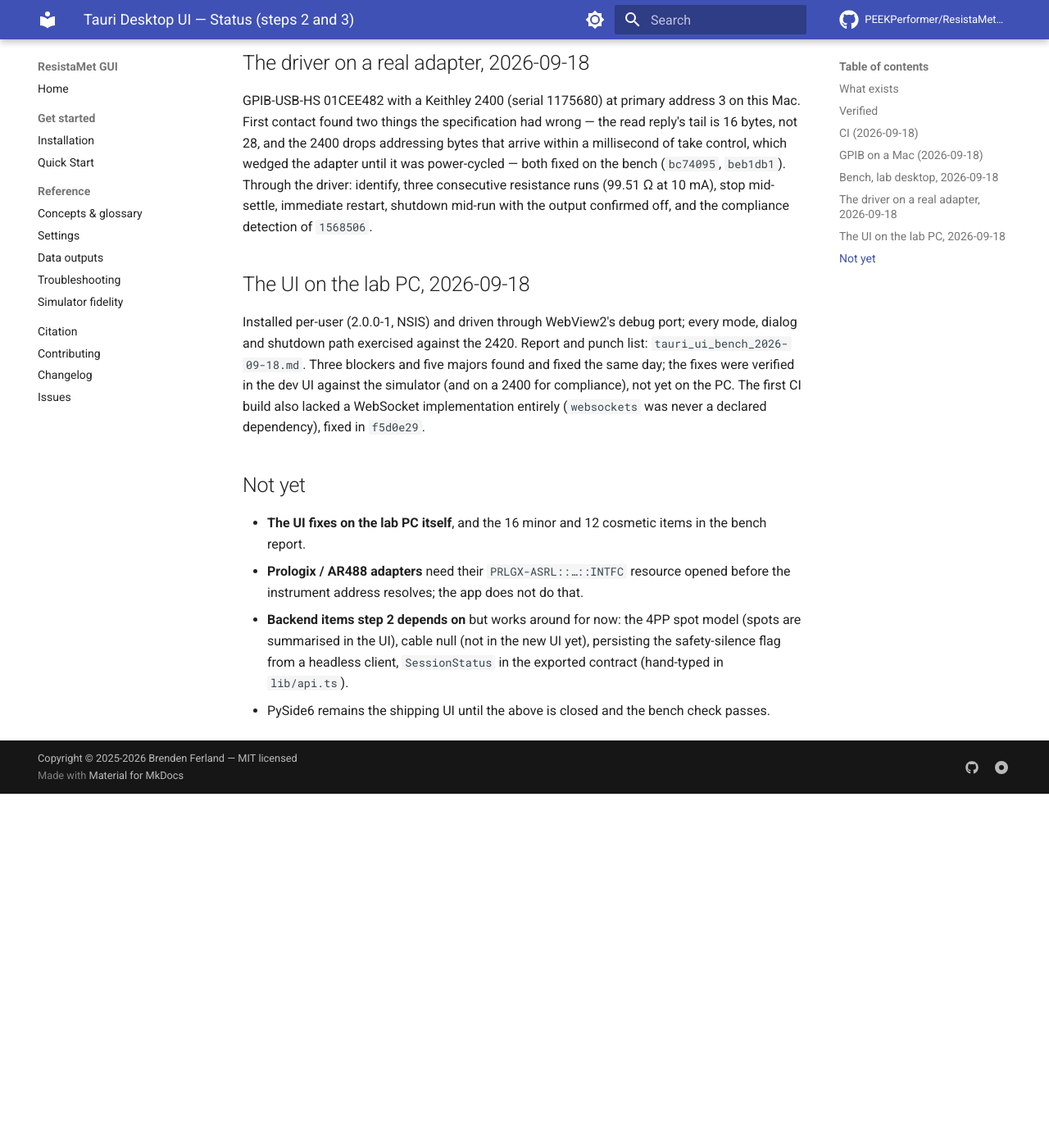
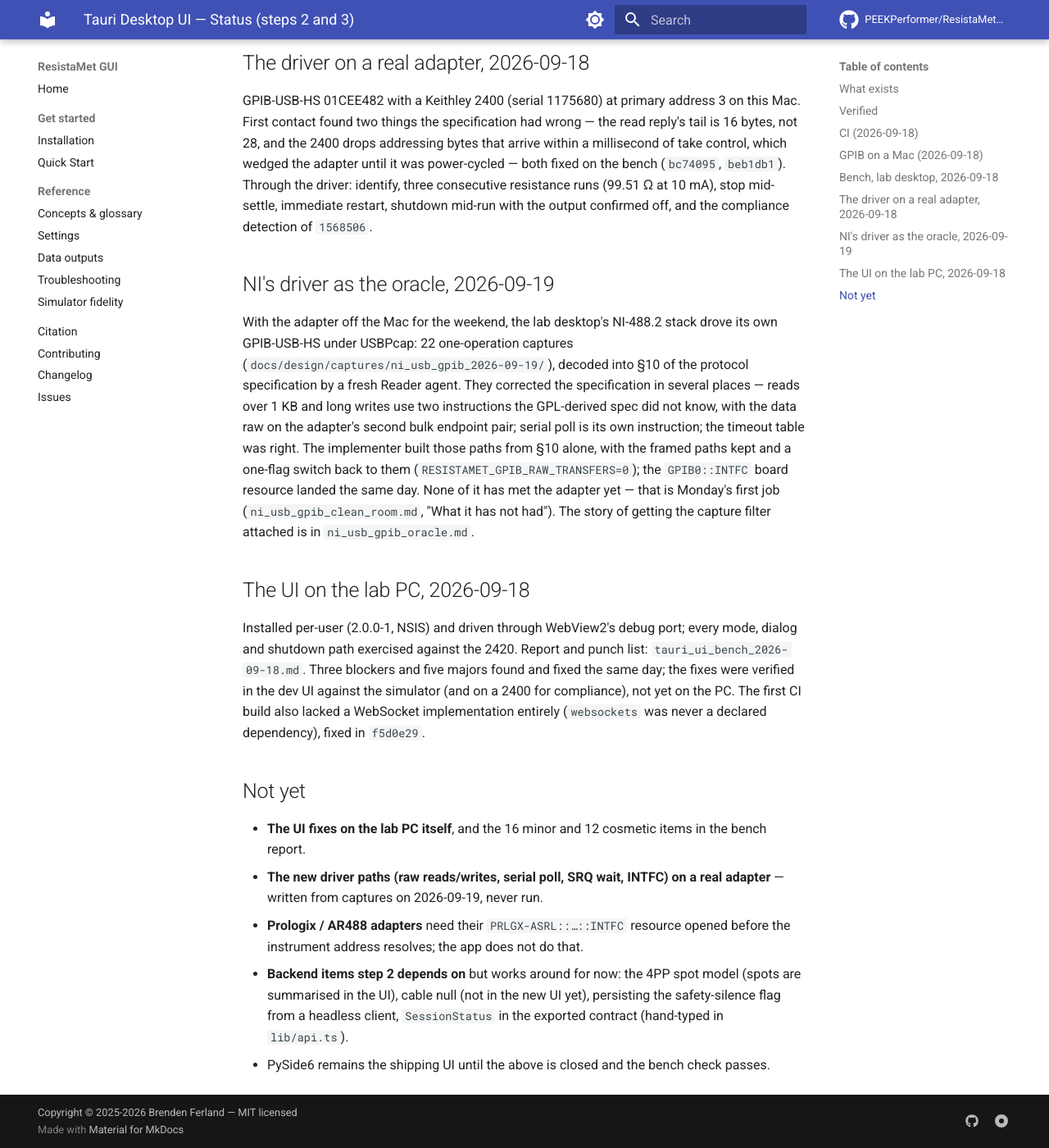
Before and after one commit to PEEKPerformer/ResistaMet-GUI, an MkDocs documentation site: the page built from docs/design/tauri_ui_status.md, in a window 1280 px wide and 1400 px high, scrolled down 2991 px. Shown: the whole window at 82% size. Built offline with MkDocs 1.6.1 and Material for MkDocs 9.7.7, drawn with Linux system fonts in a browser that asks for light colours; comment, search, counter and statistics services are not loaded; before the commit the page ends 3959 px from its top, so only the background shows below that.

Commit message:
Record the capture day in the UI status doc

```diff
--- a/docs/design/tauri_ui_status.md
+++ b/docs/design/tauri_ui_status.md
@@ -118,6 +118,22 @@ resistance runs (99.51 Ω at 10 mA), stop mid-settle, immediate restart,
 shutdown mid-run with the output confirmed off, and the compliance
 detection of `1568506`.
 
+## NI's driver as the oracle, 2026-09-19
+
+With the adapter off the Mac for the weekend, the lab desktop's NI-488.2
+stack drove its own GPIB-USB-HS under USBPcap: 22 one-operation captures
+(`docs/design/captures/ni_usb_gpib_2026-09-19/`), decoded into §10 of the
+protocol specification by a fresh Reader agent. They corrected the
+specification in several places — reads over 1 KB and long writes use two
+instructions the GPL-derived spec did not know, with the data raw on the
+adapter's second bulk endpoint pair; serial poll is its own instruction;
+the timeout table was right. The implementer built those paths from §10
+alone, with the framed paths kept and a one-flag switch back to them
+(`RESISTAMET_GPIB_RAW_TRANSFERS=0`); the `GPIB0::INTFC` board resource
+landed the same day. None of it has met the adapter yet — that is Monday's
+first job (`ni_usb_gpib_clean_room.md`, "What it has not had"). The story
+of getting the capture filter attached is in `ni_usb_gpib_oracle.md`.
+
 ## The UI on the lab PC, 2026-09-18
 
 Installed per-user (2.0.0-1, NSIS) and driven through WebView2's debug
@@ -132,6 +148,7 @@ PC. The first CI build also lacked a WebSocket implementation entirely
 
 - **The UI fixes on the lab PC itself**, and the 16 minor and 12 cosmetic
   items in the bench report.
+- **The new driver paths (raw reads/writes, serial poll, SRQ wait, INTFC) on a real adapter** — written from captures on 2026-09-19, never run.
 - **Prologix / AR488 adapters** need their `PRLGX-ASRL::…::INTFC` resource
   opened before the instrument address resolves; the app does not do that.
 - **Backend items step 2 depends on** but works around for now: the 4PP spot
```
